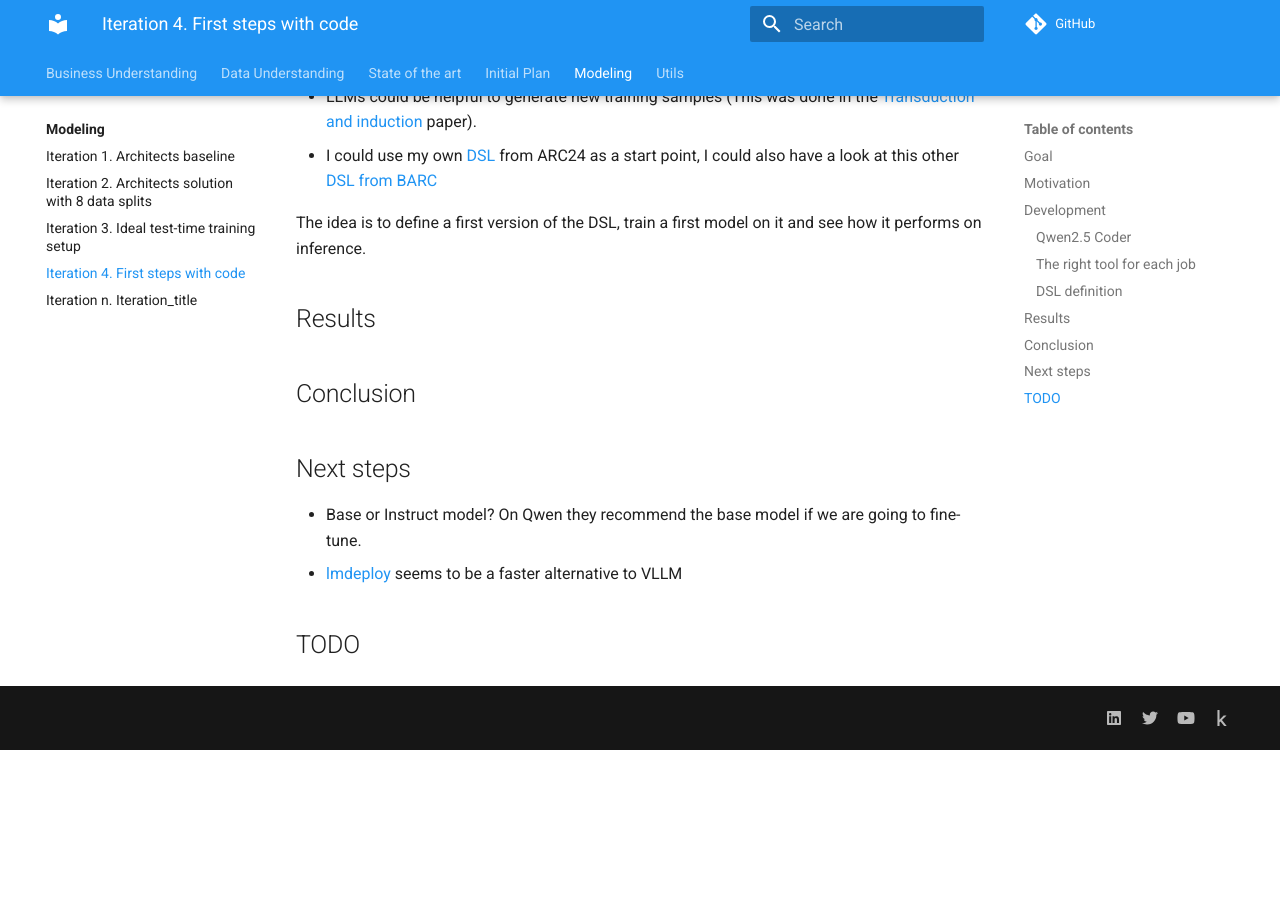
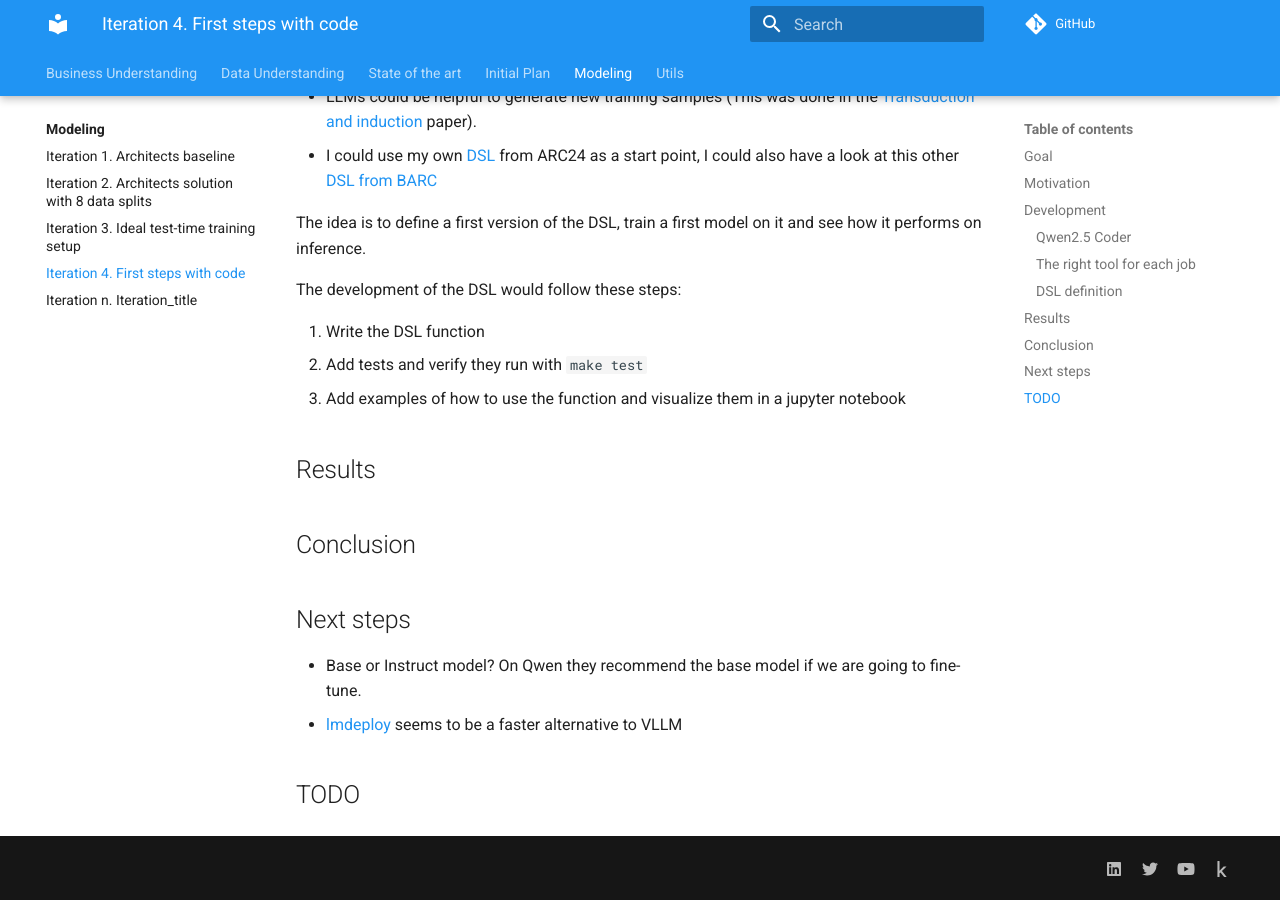
Before and after one commit to ironbar/arc25, an MkDocs documentation site: the page built from docs/modeling/Iteration_04_first_steps_with_code.md, in a window 1280 px wide and 900 px high, scrolled down 2080 px. Built offline with MkDocs 1.6.1 and Material for MkDocs 9.7.7, drawn with Linux system fonts in a browser that asks for light colours; comment, search, counter and statistics services are not loaded; before the commit the page ends 2830 px from its top, so only the background shows below that.

Commit message:
defined the workflow

```diff
--- a/docs/modeling/Iteration_04_first_steps_with_code.md
+++ b/docs/modeling/Iteration_04_first_steps_with_code.md
@@ -48,6 +48,12 @@ one primitive function, and more complex examples with multiple primitive functi
 
 The idea is to define a first version of the DSL, train a first model on it and see how it performs on inference.
 
+The development of the DSL would follow these steps:
+
+1. Write the DSL function
+2. Add tests and verify they run with `make test`
+3. Add examples of how to use the function and visualize them in a jupyter notebook
+
 ## Results
 
 ## Conclusion
```
